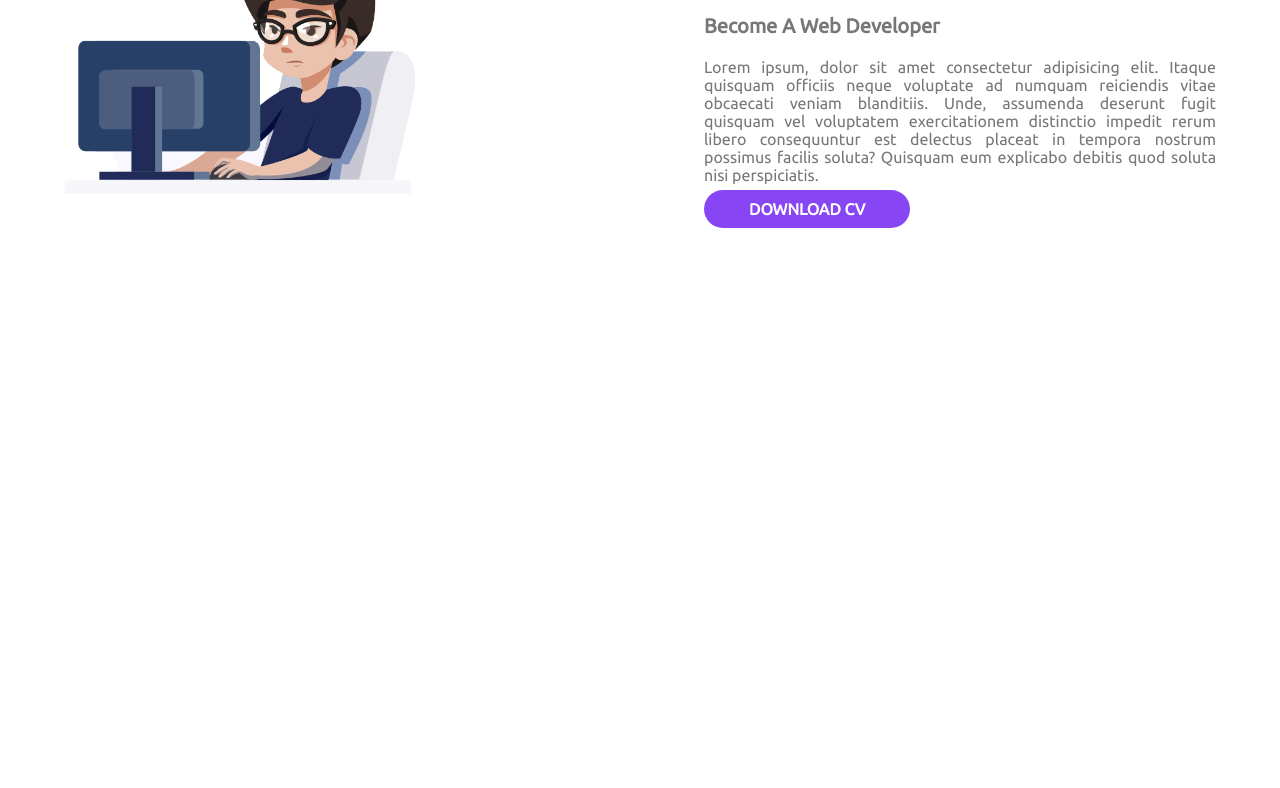
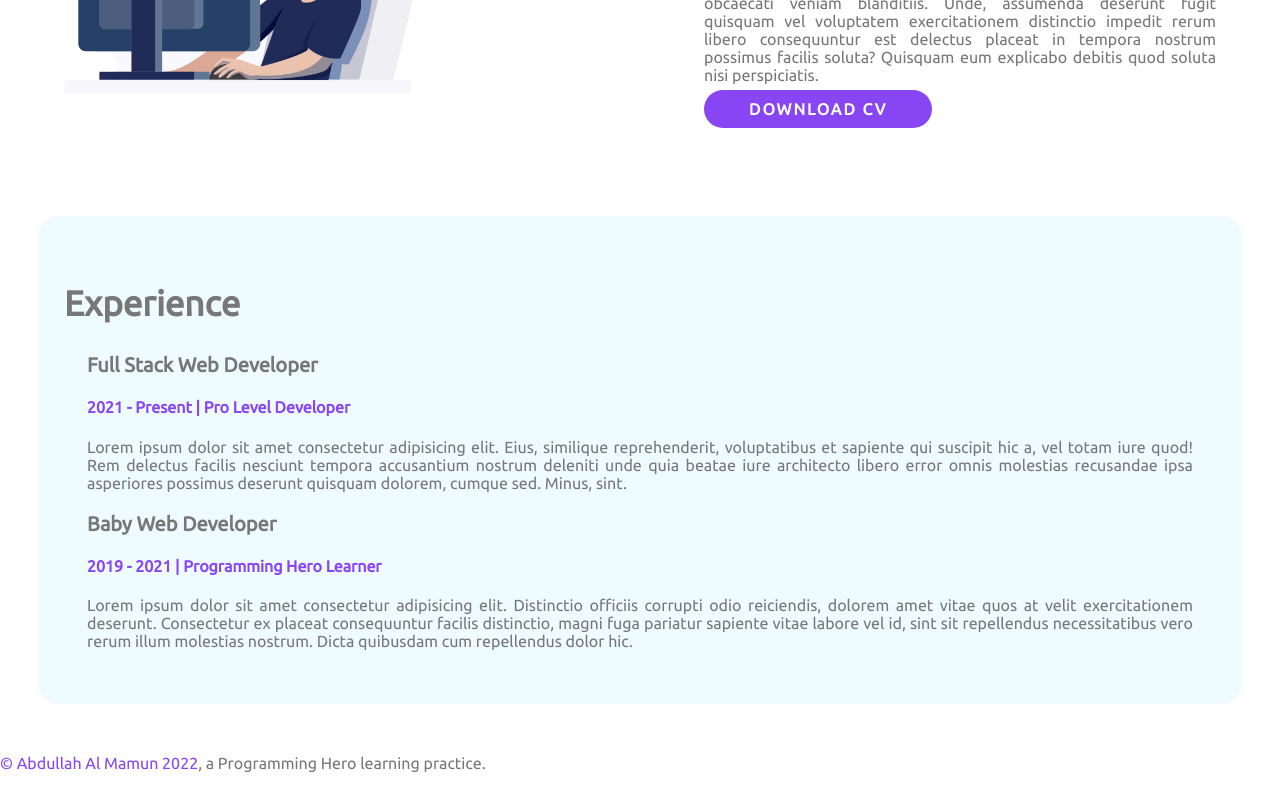
Before and after one commit to mamunalabdullah/practiceportfolio, a plain HTML site: page index.html in a window 1280 px wide. Shown: the part 708-1496 px from the top of the page. Before the commit the page ends 1124 px from the top, so only its background shows below. Drawn offline with Linux system fonts and the light colour scheme.

Commit message:
complete

```diff
--- a/index.html
+++ b/index.html
@@ -33,5 +33,23 @@
             <a class="link-button" href="#" target="_blank" rel="noopener noreferrer">download CV</a>
         </div>
     </section>
+    <section class="experience-area">
+        <h2>experience</h2>
+        <section class="experience-area-items">
+            <div class="experience-item">
+                <h3>full stack web developer</h3>
+                <h4>2021 - present | pro level developer</h4>
+                <p>Lorem ipsum dolor sit amet consectetur adipisicing elit. Eius, similique reprehenderit, voluptatibus et sapiente qui suscipit hic a, vel totam iure quod! Rem delectus facilis nesciunt tempora accusantium nostrum deleniti unde quia beatae iure architecto libero error omnis molestias recusandae ipsa asperiores possimus deserunt quisquam dolorem, cumque sed. Minus, sint.</p>
+            </div>
+            <div class="experience-item">
+                <h3>baby web developer</h3>
+                <h4>2019 - 2021 | programming hero learner</h4>
+                <p>Lorem ipsum dolor sit amet consectetur adipisicing elit. Distinctio officiis corrupti odio reiciendis, dolorem amet vitae quos at velit exercitationem deserunt. Consectetur ex placeat consequuntur facilis distinctio, magni fuga pariatur sapiente vitae labore vel id, sint sit repellendus necessitatibus vero rerum illum molestias nostrum. Dicta quibusdam cum repellendus dolor hic.</p>
+            </div>
+        </section>
+    </section>
+    <footer>
+        <p><span class="colorful">© Abdullah Al Mamun 2022</span>, a Programming Hero learning practice.</p>
+    </footer>
 </body>
 </html>
--- a/style.css
+++ b/style.css
@@ -19,6 +19,10 @@ h3{
     font-size: 20px;
     color: #777;
 }
+h4{
+    text-transform: capitalize;
+    color: #8845F4;
+}
 p{
     text-align: justify;
     color: #777;
@@ -28,7 +32,6 @@ p{
 }
 .banner{
     display: flex;
-    margin-bottom: 100px;
 }
 .content{
     width: 50%;
@@ -37,6 +40,7 @@ p{
 .link-button{
     text-decoration: none;
     text-transform: uppercase;
+    letter-spacing: 2px;
     color: #fff;
     font-weight: 700;
     background-color: #8845F4;
@@ -46,3 +50,16 @@ p{
 .content img{
     width: 80%;
 }
+.experience-area{
+    width: 90%;
+    background-color: #EEFBFF;
+    padding: 3% 2%;
+    margin: 0 auto;
+    border-radius: 20px;
+}
+.experience-area-items{
+    padding: 0 2%;
+}
+footer{
+    margin-top: 50px;
+}
```
